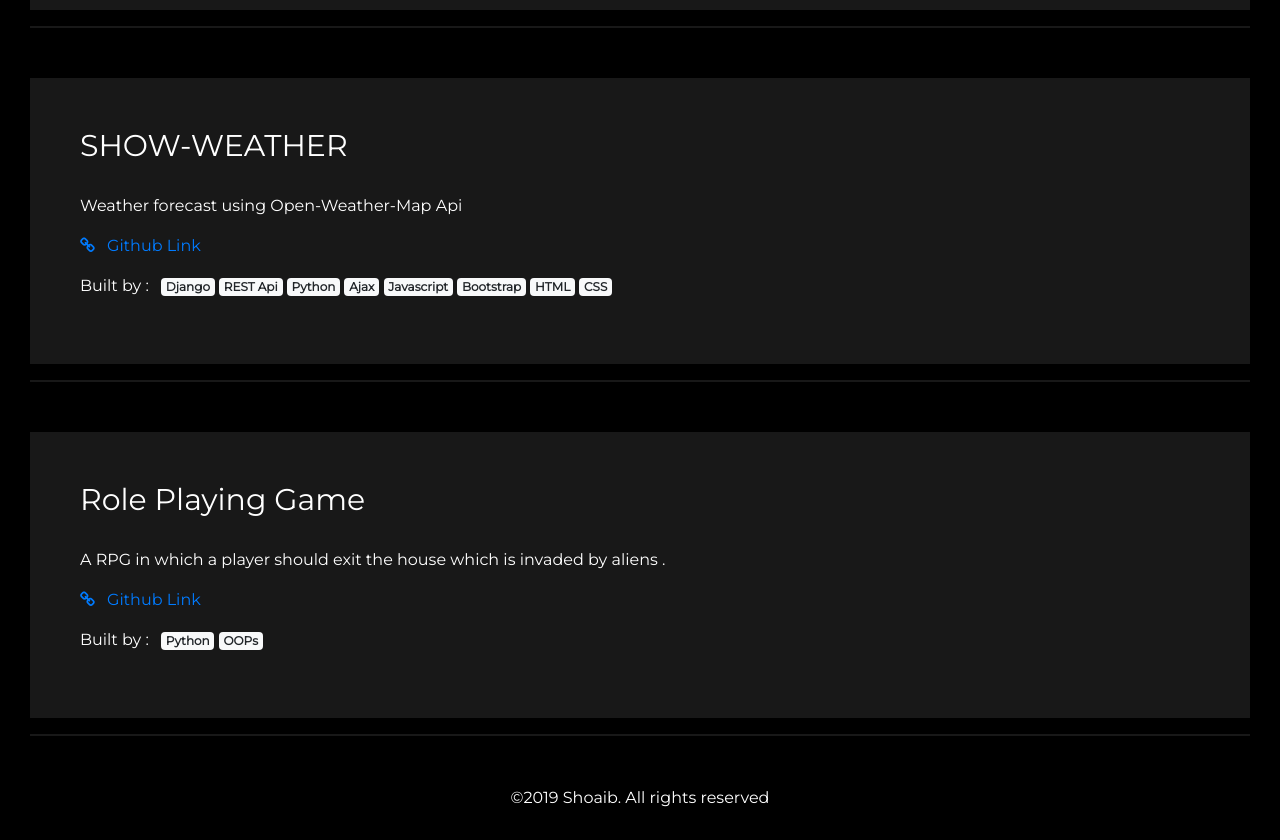
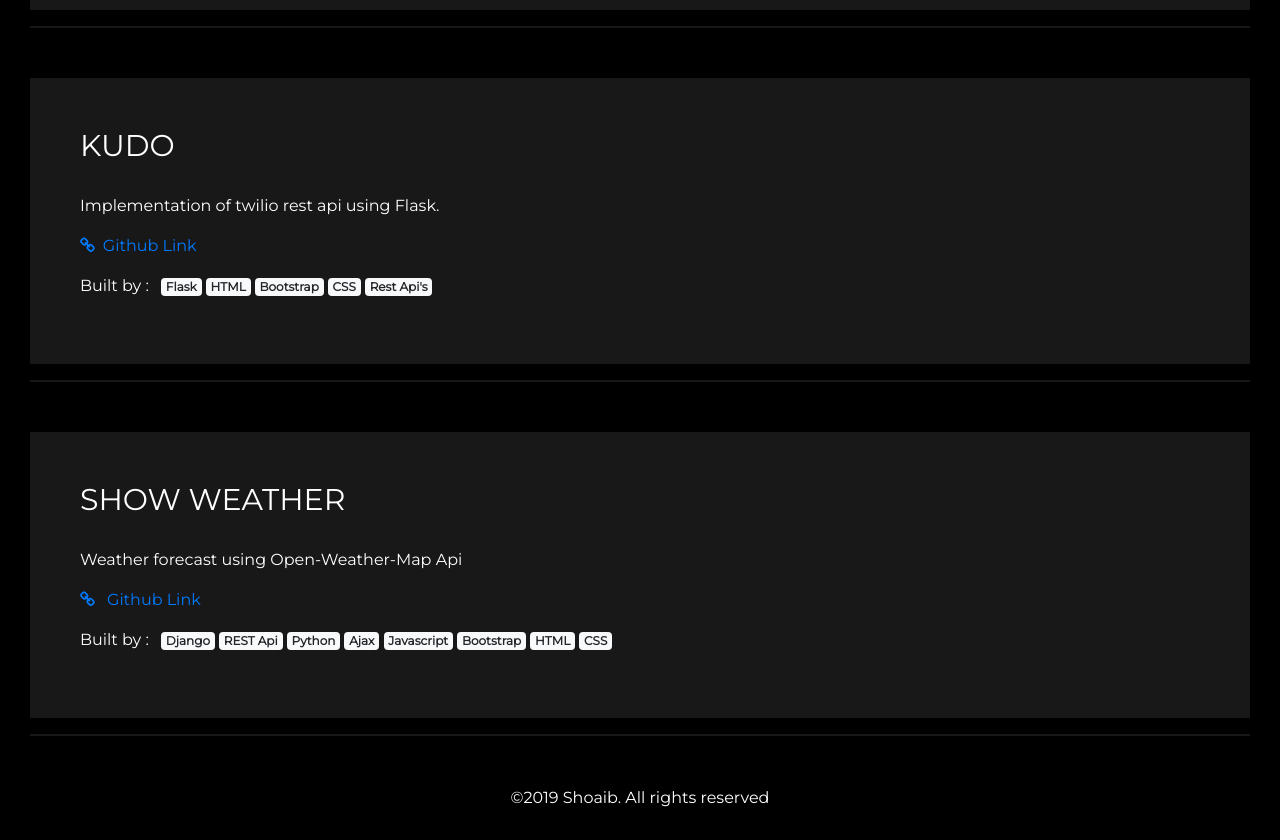
Before and after one commit to Shoaib0023/portfolio, a plain HTML site: page projects.html in a window 1280 px wide. Shown: the part 940-1780 px from the top of the page. Drawn offline with nearby package versions, Linux system fonts and the light colour scheme.

Commit message:
updated portfolio

```diff
--- a/projects.html
+++ b/projects.html
@@ -88,7 +88,19 @@
   </div><hr>
 
   <div class="project">
-    <h4 class="proj-name">SHOW-WEATHER</h4>
+    <h4 class="proj-name">KUDO</h4>
+    <p>Implementation of twilio rest api using Flask.</p>
+    <p><i class="fa fa-link mr-2 text-primary" aria-hidden="true"></i><a href="https://github.com/Shoaib0023/Kudo">Github Link</a></p>
+    <p>Built by : <span class="badge badge-light ml-2">Flask</span>
+                 <span class="badge badge-light">HTML</span>
+                 <span class="badge badge-light">Bootstrap</span>
+                 <span class="badge badge-light">CSS</span>
+                 <span class="badge badge-light">Rest Api's</span>
+                 </p>
+  </div><hr>
+
+  <div class="project">
+    <h4 class="proj-name">SHOW WEATHER</h4>
     <p>Weather forecast using Open-Weather-Map Api</p>
     <p><i class="fa fa-link mr-2 text-primary" aria-hidden="true"></i>
       <a href="https://github.com/Shoaib0023/Show-Weather">Github Link</a></p>
@@ -102,14 +114,6 @@
                <span class="badge badge-light">CSS</span></p>
   </div><hr>
 
-  <div class="project">
-    <h4 class="proj-name">Role Playing Game</h4>
-    <p>A RPG in which a player should exit the house which is invaded by aliens .</p>
-    <p><i class="fa fa-link mr-2 text-primary" aria-hidden="true"></i>
-      <a href="https://github.com/Shoaib0023/Role-playing-game">Github Link</a></p>
-    <p>Built by : <span class="badge badge-light ml-2">Python</span>
-                 <span class="badge badge-light">OOPs</span></p>
-  </div><hr>
   <!-- /projects section -->
 
   <div class="row text-center social-icons">
```
